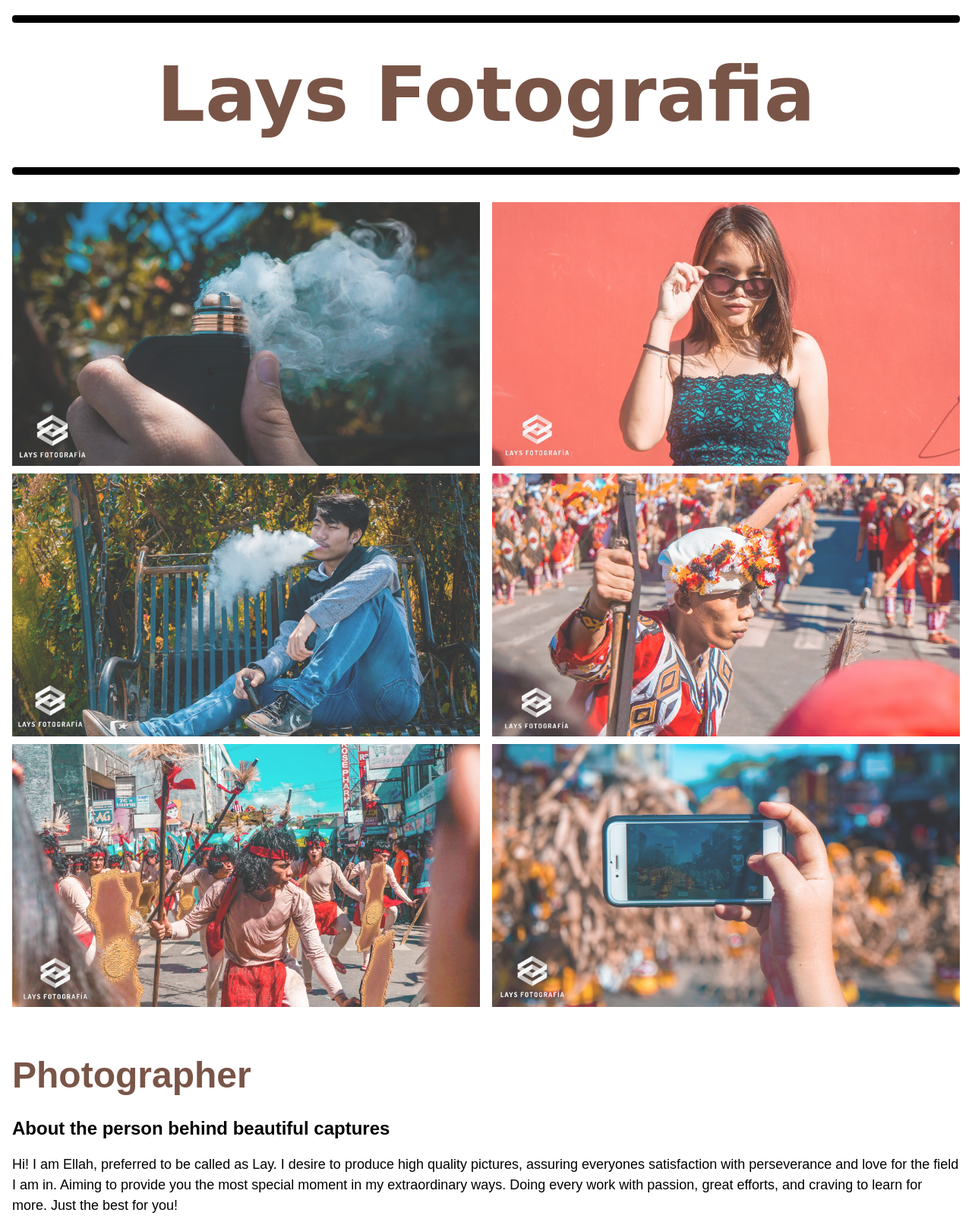
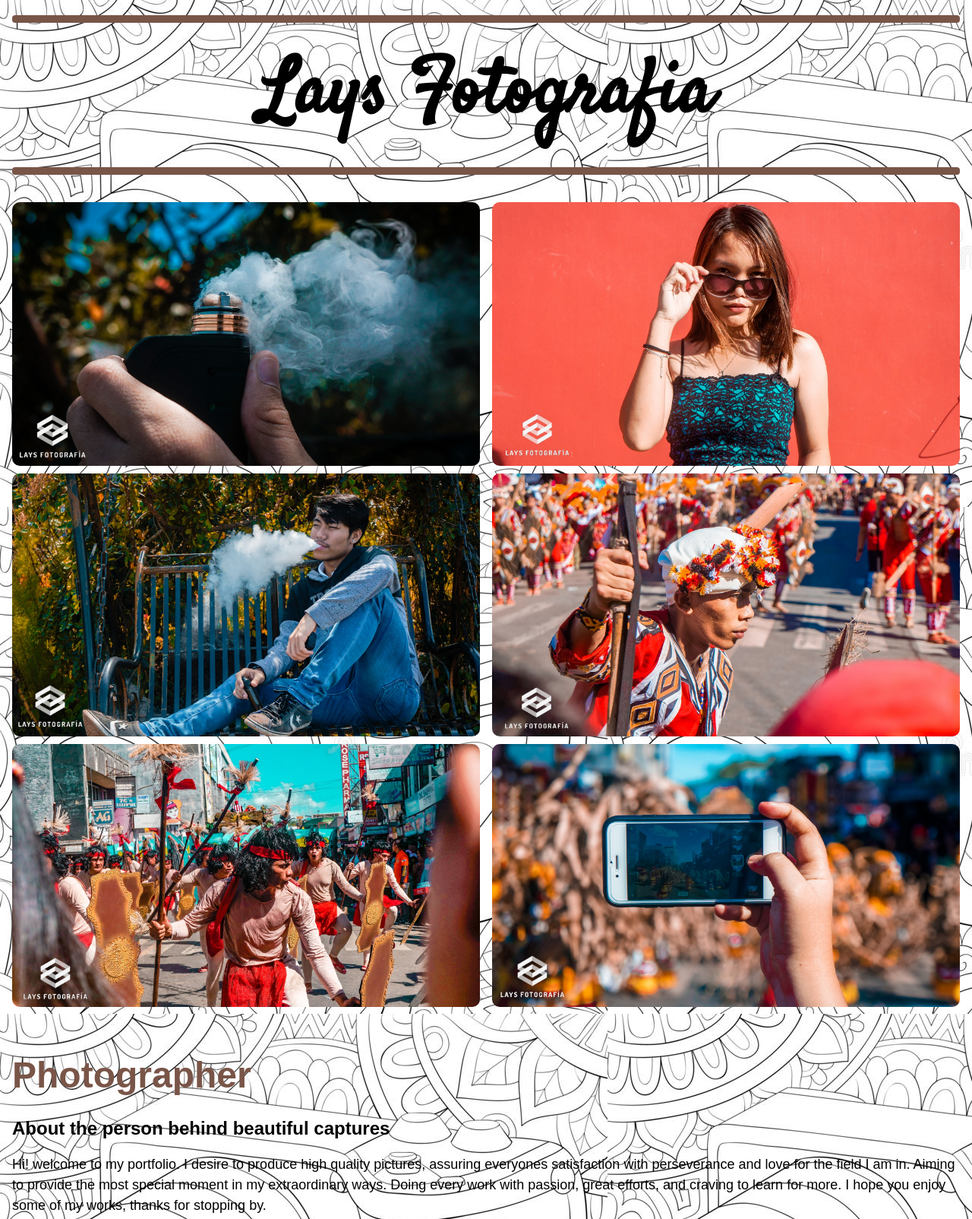
Before and after one commit to ellahobsioma/portfolio, a plain HTML site: page index.html in a window 1280 px wide. Shown: the top 1604 px of the page at 76% size. Drawn offline with Linux system fonts and the light colour scheme; a web font is replaced by a local one.

Commit message:
Background

```diff
--- a/css/style.css
+++ b/css/style.css
@@ -23,9 +23,19 @@
   unicode-range: U+0000-00FF, U+0131, U+0152-0153, U+02BB-02BC, U+02C6, U+02DA, U+02DC, U+2000-206F, U+2074, U+20AC, U+2122, U+2191, U+2193, U+2212, U+2215, U+FEFF, U+FFFD;
 }
 body,h1,h2,h3,h4,h5 {font-family: "Poppins", sans-serif}
-body {font-size:16px;}
-.w3-half img{margin-bottom:-6px;margin-top:16px;opacity:0.8;cursor:pointer}
+body {
+  font-size:16px;
+  background-image: url("../img/background1.jpg")
+}
+.w3-half img{margin-bottom:-6px;margin-top:16px;cursor:pointer}
 .title {
-  font-family: 'Style Script', cursive;
+  font-family: 'Satisfy', cursive;
   font-size: 100px;
 }
+.stroke {
+    -webkit-text-stroke-width: 2px;
+    -webkit-text-stroke-color: #795548;
+}
+img {
+  border-radius: 10px;
+}
--- a/index.html
+++ b/index.html
@@ -4,21 +4,19 @@
 <meta name="viewport" content="width=device-width, initial-scale=1">
 <link rel="preconnect" href="https://fonts.googleapis.com">
 <link rel="preconnect" href="https://fonts.gstatic.com" crossorigin>
-<link href="https://fonts.googleapis.com/css2?family=Style+Script&display=swap" rel="stylesheet">
+<link href="https://fonts.googleapis.com/css2?family=Satisfy&display=swap" rel="stylesheet">
 <link rel="stylesheet" href="./css/w3.css">
 <link rel="stylesheet" href="./css/style.css">
 <style>
 
 </style>
 </head><body>
-<!-- !PAGE CONTENT! -->
-<div class="w3-main" style="margin- auto 0">
 
   <!-- Header -->
   <div class="w3-container" style="margin: 0 auto" id="showcase">
-    <hr style="border:5px solid rgb(0, 0, 0)" class="w3-round">
-   <h1 class="w3-text-brown w3-center title"><b>Lays Fotografia</b></h1>
-    <hr style="border:5px solid rgb(0, 0, 0)" class="w3-round">
+    <hr style="border:5px solid #795548" class="w3-round">
+   <h1 class="w3-text-black w3-center title"><b>Lays Fotografia</b></h1>
+    <hr style="border:5px solid #795548" class="w3-round">
   </div>
 
   <!-- Photo grid (modal) -->
@@ -38,27 +36,27 @@
 
   <!-- Modal for full size images on click-->
   <div id="modal01" class="w3-modal w3-black" style="padding-top:0" onclick="this.style.display=&#39;none&#39;">
-    <span class="w3-button w3-black w3-xxlarge w3-display-topright">×</span>
+    <span class="w3-button w3-black w3-xlarge w3-display-topright">×</span>
     <div class="w3-modal-content w3-animate-zoom w3-center w3-transparent w3-padding-64">
       <img id="img01" class="w3-image">
       <p id="caption"></p>
     </div>
   </div>
 
-  <!-- Designers -->
-  <div class="w3-container" id="designers" style="margin-top:50px">
+  <!-- Photographer -->
+  <div class="w3-container" id="Photographer" style="margin-top:50px">
     <h1 class="w3-xxxlarge w3-text-brown"><b>Photographer</b></h1>
     <p><h3><b>About the person behind beautiful captures</b></h3></p>
-    <p><h5>Hi! I am Ellah, preferred to be called as Lay. I desire to produce high quality pictures, assuring everyones satisfaction with perseverance and love for the field
-      I am in. Aiming to provide you the most special moment in my extraordinary ways. Doing every work with passion, great efforts, and
-      craving to learn for more. Just the best for you!
+    <p><h5>Hi! welcome to my portfolio. I desire to produce high quality pictures, assuring everyones satisfaction with perseverance and love for the field
+      I am in. Aiming to provide the most special moment in my extraordinary ways. Doing every work with passion, great efforts, and
+      craving to learn for more. I hope you enjoy some of my works, thanks for stopping by.
     </h5></p>
   </div>
 
   <!-- The Team -->
   <div class="w3-center">
     <div class="w3-margin-bottom">
-      <div class="w3-light-grey" style="width: 900px; margin: 0 auto">
+      <div class="w3-light-grey" style="width: 100%; margin: 0 auto">
         <img src="./img/Photographer.jpg" style="width: 100%;">
         <div class="w3-container">
           <h3>Lay</h3>
```
Also changed, not shown: img/background1.jpg (added).
